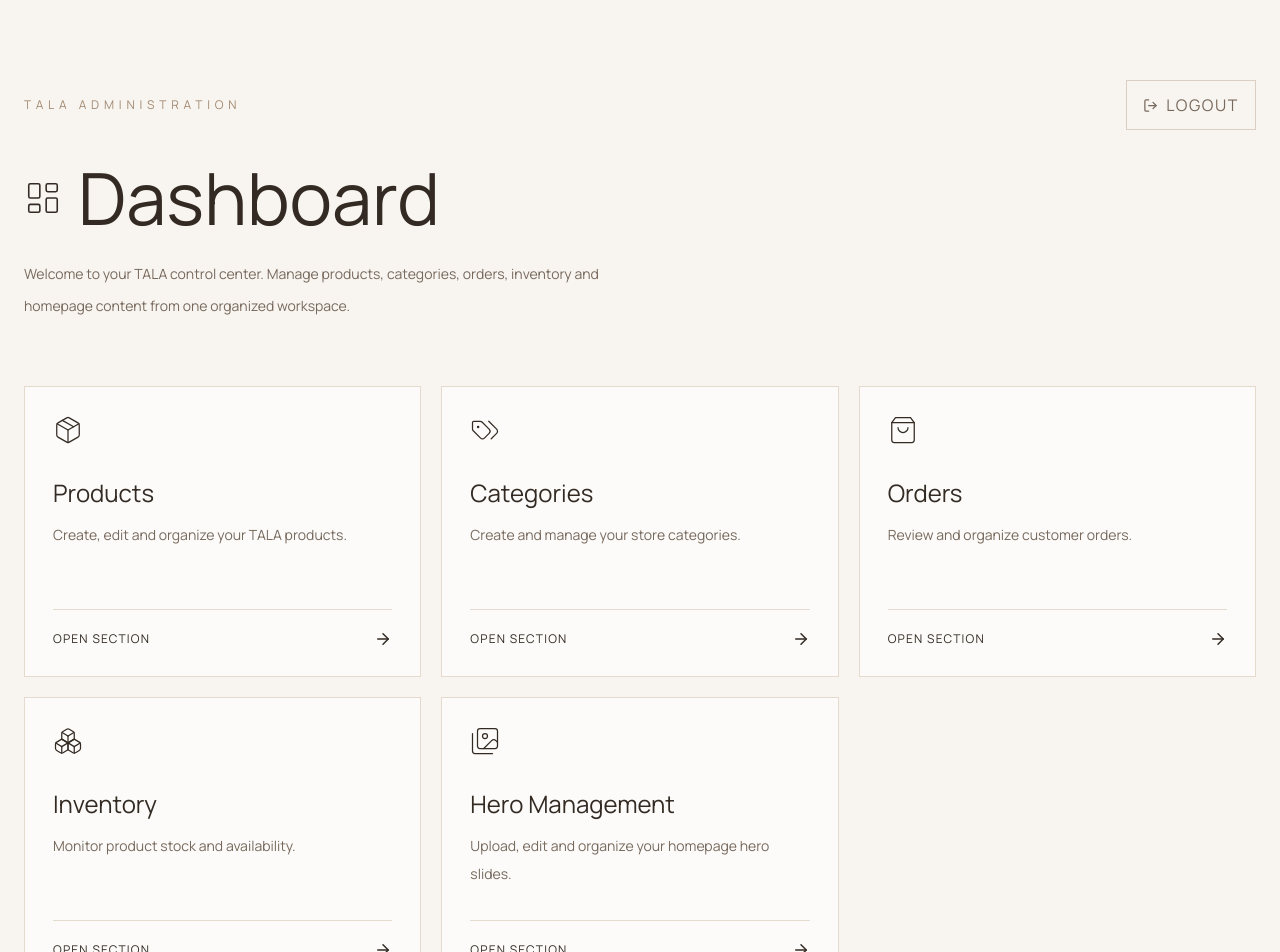
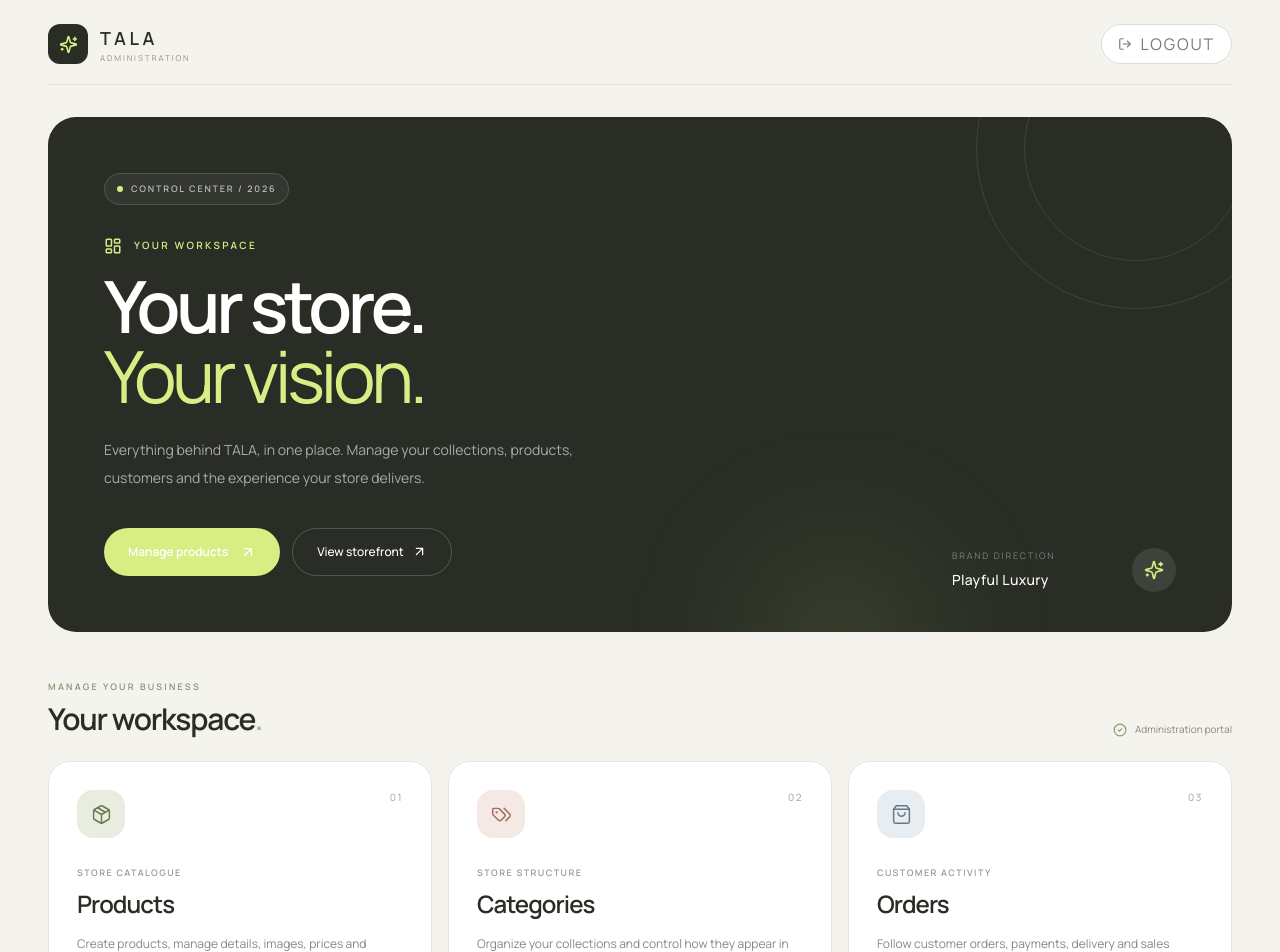
Before and after one commit to ozagomaa759-pixel/tala-store, a Next.js app: page /admin in a window 1280 px wide. Shown: the top 952 px of the page. Built offline with nearby package versions, Linux system fonts and the light colour scheme.

Commit message:
Refactor admin page layout and section descriptions
Updated descriptions for admin sections and improved layout. Enhanced logout error handling and adjusted styling for better user experience.

```diff
--- a/src/app/admin/page.tsx
+++ b/src/app/admin/page.tsx
@@ -2,60 +2,81 @@
 "use client";
 
 import Link from "next/link";
+import { useRouter } from "next/navigation";
+import { useState } from "react";
 import {
-  ArrowRight,
+  ArrowUpRight,
+  Boxes,
+  CheckCircle2,
+  ChevronRight,
+  Images,
+  LayoutDashboard,
+  Loader2,
+  LogOut,
   Package,
   ShoppingBag,
-  Boxes,
-  LayoutDashboard,
-  LogOut,
+  Sparkles,
   Tags,
-  Images,
 } from "lucide-react";
-import { useRouter } from "next/navigation";
-import { useState } from "react";
 
 const sections = [
   {
+    number: "01",
     title: "Products",
-    description: "Create, edit and organize your TALA products.",
+    description: "Create products, manage details, images, prices and variations.",
     href: "/admin/products",
     icon: Package,
+    tag: "Store catalogue",
+    accent: "bg-[#E9EDDF] text-[#687A50]",
   },
   {
+    number: "02",
     title: "Categories",
-    description: "Create and manage your store categories.",
+    description: "Organize your collections and control how they appear in TALA.",
     href: "/admin/categories",
     icon: Tags,
+    tag: "Store structure",
+    accent: "bg-[#F4E9E4] text-[#A36F61]",
   },
   {
+    number: "03",
     title: "Orders",
-    description: "Review and organize customer orders.",
+    description: "Follow customer orders, payments, delivery and sales activity.",
     href: "/admin/orders",
     icon: ShoppingBag,
+    tag: "Customer activity",
+    accent: "bg-[#E8EDF1] text-[#627B8C]",
   },
   {
+    number: "04",
     title: "Inventory",
-    description: "Monitor product stock and availability.",
+    description: "Keep track of sizes, colors, available stock and sold-out options.",
     href: "/admin/inventory",
     icon: Boxes,
+    tag: "Stock control",
+    accent: "bg-[#F2EEDF] text-[#8C8051]",
   },
   {
+    number: "05",
     title: "Hero Management",
-    description: "Upload, edit and organize your homepage hero slides.",
+    description: "Manage homepage campaigns, visuals and featured slides.",
     href: "/admin/hero",
     icon: Images,
+    tag: "Homepage experience",
+    accent: "bg-[#EEE8F2] text-[#806B91]",
   },
 ];
 
 export default function AdminPage() {
   const router = useRouter();
   const [loggingOut, setLoggingOut] = useState(false);
+  const [logoutError, setLogoutError] = useState("");
 
   async function handleLogout() {
     if (loggingOut) return;
 
     setLoggingOut(true);
+    setLogoutError("");
 
     try {
       const response = await fetch("/api/admin/logout", {
@@ -70,80 +91,195 @@ export default function AdminPage() {
       router.refresh();
     } catch {
       setLoggingOut(false);
-      alert("Unable to log out. Please try again.");
+      setLogoutError("Unable to log out. Please try again.");
     }
   }
 
   return (
-    <main className="min-h-screen bg-[#F8F5F0] px-6 py-12 text-[#332A23] sm:py-20">
-      <div className="mx-auto max-w-7xl">
-        <div className="flex items-center justify-between gap-4">
-          <p className="text-xs uppercase tracking-[0.4em] text-[#A28A72]">
-            TALA Administration
-          </p>
+    <main className="min-h-screen overflow-hidden bg-[#F5F3ED] text-[#292D25]">
+      <div className="mx-auto max-w-[1500px] px-5 py-6 sm:px-8 lg:px-12">
+        <header className="flex items-center justify-between border-b border-[#E2E1D8] pb-5">
+          <Link href="/admin" className="group flex items-center gap-3">
+            <span className="flex h-10 w-10 items-center justify-center rounded-xl bg-[#292D25] text-[#D8ED83]">
+              <Sparkles size={19} />
+            </span>
+            <span>
+              <span className="block text-lg font-semibold tracking-[0.2em]">
+                TALA
+              </span>
+              <span className="block text-[8px] uppercase tracking-[0.24em] text-[#929187]">
+                Administration
+              </span>
+            </span>
+          </Link>
 
           <button
             type="button"
             onClick={handleLogout}
             disabled={loggingOut}
-            className="inline-flex items-center gap-2 border border-[#DCCFC1] px-4 py-3 text-xs uppercase tracking-widest text-[#77695D] transition hover:bg-white disabled:opacity-50"
+            className="inline-flex h-10 items-center gap-2 rounded-full border border-[#DEDDD4] bg-white px-4 text-[10px] font-semibold uppercase tracking-[0.12em] text-[#777B70] transition hover:border-[#292D25] hover:text-[#292D25] disabled:opacity-50"
           >
-            <LogOut size={15} />
-            {loggingOut ? "Logging out..." : "Logout"}
+            {loggingOut ? (
+              <Loader2 size={14} className="animate-spin" />
+            ) : (
+              <LogOut size={14} />
+            )}
+            {loggingOut ? "Logging out" : "Logout"}
           </button>
+        </header>
+
+        {logoutError && (
+          <div className="mt-4 rounded-xl border border-[#EBCFCB] bg-[#FBF0EE] p-3 text-xs text-[#A05249]">
+            {logoutError}
+          </div>
+        )}
+
+        <section className="relative mt-8 overflow-hidden rounded-[28px] bg-[#292D25] px-6 py-10 text-white sm:px-10 sm:py-14 lg:px-14">
+          <div className="pointer-events-none absolute -right-16 -top-32 h-80 w-80 rounded-full border border-white/10" />
+          <div className="pointer-events-none absolute -right-4 -top-20 h-56 w-56 rounded-full border border-white/10" />
+          <div className="pointer-events-none absolute bottom-[-100px] right-[25%] h-48 w-48 rounded-full bg-[#D8ED83]/10 blur-3xl" />
+
+          <div className="relative z-10 max-w-2xl">
+            <div className="inline-flex items-center gap-2 rounded-full border border-white/15 bg-white/5 px-3 py-2 text-[9px] font-semibold uppercase tracking-[0.2em] text-white/65">
+              <span className="h-1.5 w-1.5 rounded-full bg-[#D8ED83]" />
+              Control center / 2026
             </div>
 
-        <div className="mt-8 flex items-center gap-4">
-          <LayoutDashboard size={38} strokeWidth={1} />
-          <h1 className="text-5xl font-light sm:text-7xl">
-            Dashboard
-          </h1>
+            <div className="mt-8 flex items-center gap-3 text-[#D8ED83]">
+              <LayoutDashboard size={18} />
+              <span className="text-[10px] font-semibold uppercase tracking-[0.24em]">
+                Your workspace
+              </span>
             </div>
 
-        <p className="mt-6 max-w-xl text-sm leading-8 text-[#77695D]">
-          Welcome to your TALA control center.
-          Manage products, categories, orders, inventory
-          and homepage content from one organized workspace.
+            <h1 className="mt-4 text-5xl font-semibold leading-[0.98] tracking-[-0.06em] sm:text-7xl">
+              Your store.
+              <br />
+              <span className="font-light text-[#D8ED83]">
+                Your vision.
+              </span>
+            </h1>
+
+            <p className="mt-6 max-w-lg text-sm leading-7 text-white/60">
+              Everything behind TALA, in one place. Manage your collections,
+              products, customers and the experience your store delivers.
             </p>
 
-        <div className="mt-16 grid gap-5 sm:grid-cols-2 lg:grid-cols-3">
+            <div className="mt-9 flex flex-wrap items-center gap-3">
+              <Link
+                href="/admin/products"
+                className="inline-flex h-12 items-center gap-3 rounded-full bg-[#D8ED83] px-6 text-xs font-semibold text-[#292D25] transition hover:bg-[#E5F5A7]"
+              >
+                Manage products
+                <ArrowUpRight size={16} />
+              </Link>
+
+              <Link
+                href="/"
+                target="_blank"
+                rel="noreferrer"
+                className="inline-flex h-12 items-center gap-2 rounded-full border border-white/20 px-6 text-xs font-medium text-white/80 transition hover:bg-white/10"
+              >
+                View storefront
+                <ArrowUpRight size={15} />
+              </Link>
+            </div>
+          </div>
+
+          <div className="relative z-10 mt-12 flex items-center justify-between border-t border-white/10 pt-5 sm:absolute sm:bottom-10 sm:right-10 sm:mt-0 sm:w-56 sm:border-0 sm:pt-0 lg:right-14">
+            <div>
+              <p className="text-[9px] uppercase tracking-[0.2em] text-white/40">
+                Brand direction
+              </p>
+              <p className="mt-2 text-sm font-medium tracking-wide">
+                Playful Luxury
+              </p>
+            </div>
+            <span className="flex h-11 w-11 items-center justify-center rounded-full bg-white/10 text-[#D8ED83]">
+              <Sparkles size={20} />
+            </span>
+          </div>
+        </section>
+
+        <section className="mt-12">
+          <div className="flex flex-wrap items-end justify-between gap-4">
+            <div>
+              <p className="text-[9px] font-semibold uppercase tracking-[0.25em] text-[#8B9278]">
+                Manage your business
+              </p>
+              <h2 className="mt-2 text-3xl font-semibold tracking-[-0.04em]">
+                Your workspace<span className="text-[#A7B68C]">.</span>
+              </h2>
+            </div>
+
+            <div className="flex items-center gap-2 text-[10px] text-[#89877D]">
+              <CheckCircle2 size={14} className="text-[#879B6D]" />
+              <span>Administration portal</span>
+            </div>
+          </div>
+
+          <div className="mt-6 grid gap-4 sm:grid-cols-2 xl:grid-cols-3">
             {sections.map((section) => {
               const Icon = section.icon;
 
               return (
                 <Link
-                key={section.title}
+                  key={section.number}
                   href={section.href}
-                className="group border border-[#E5DACE] bg-white/60 p-7 transition duration-300 hover:-translate-y-1 hover:bg-white"
+                  className="group relative flex min-h-[245px] flex-col overflow-hidden rounded-[22px] border border-[#E7E5DC] bg-white p-6 transition duration-300 hover:-translate-y-1 hover:border-[#C9CFB8] hover:shadow-[0_16px_45px_rgba(41,45,37,0.06)] sm:p-7"
                 >
-                <Icon size={30} strokeWidth={1} />
+                  <div className="flex items-start justify-between">
+                    <span
+                      className={`flex h-12 w-12 items-center justify-center rounded-2xl ${section.accent}`}
+                    >
+                      <Icon size={21} strokeWidth={1.7} />
+                    </span>
 
-                <h2 className="mt-8 text-2xl font-light">
+                    <span className="text-[10px] font-medium tracking-[0.15em] text-[#B0AFA4]">
+                      {section.number}
+                    </span>
+                  </div>
+
+                  <div className="mt-7">
+                    <p className="text-[9px] font-semibold uppercase tracking-[0.16em] text-[#9A9A8E]">
+                      {section.tag}
+                    </p>
+
+                    <h3 className="mt-2 text-2xl font-semibold tracking-[-0.04em]">
                       {section.title}
-                </h2>
+                    </h3>
 
-                <p className="mt-3 min-h-14 text-sm leading-7 text-[#77695D]">
+                    <p className="mt-3 max-w-sm text-xs leading-6 text-[#89877D]">
                       {section.description}
                     </p>
+                  </div>
 
-                <div className="mt-8 flex items-center justify-between border-t border-[#E5DACE] pt-5">
-                  <span className="text-xs uppercase tracking-widest">
-                    Open Section
+                  <div className="mt-auto flex items-center justify-between border-t border-[#F0EFE9] pt-5">
+                    <span className="text-[9px] font-semibold uppercase tracking-[0.16em] text-[#777B70]">
+                      Open section
                     </span>
 
-                  <ArrowRight
-                    size={18}
-                    className="transition group-hover:translate-x-2"
+                    <span className="flex h-8 w-8 items-center justify-center rounded-full bg-[#F3F3ED] transition group-hover:bg-[#D8ED83]">
+                      <ChevronRight
+                        size={16}
+                        className="transition group-hover:translate-x-0.5"
                       />
+                    </span>
                   </div>
                 </Link>
               );
             })}
           </div>
+        </section>
 
-        <p className="mt-16 border-t border-[#E5DACE] pt-6 text-xs tracking-widest text-[#A28A72]">
-          TALA — YOUR STORE, YOUR VISION.
+        <footer className="mt-14 flex flex-wrap items-center justify-between gap-3 border-t border-[#E2E1D8] py-6">
+          <p className="text-[9px] font-semibold uppercase tracking-[0.2em] text-[#929187]">
+            TALA / Luxury Fashion
           </p>
+          <p className="text-[9px] tracking-[0.12em] text-[#AAA99F]">
+            YOUR IDEAS, AMPLIFIED.
+          </p>
+        </footer>
       </div>
     </main>
   );
```
Lines whose indentation alone changed are shown as unchanged.
